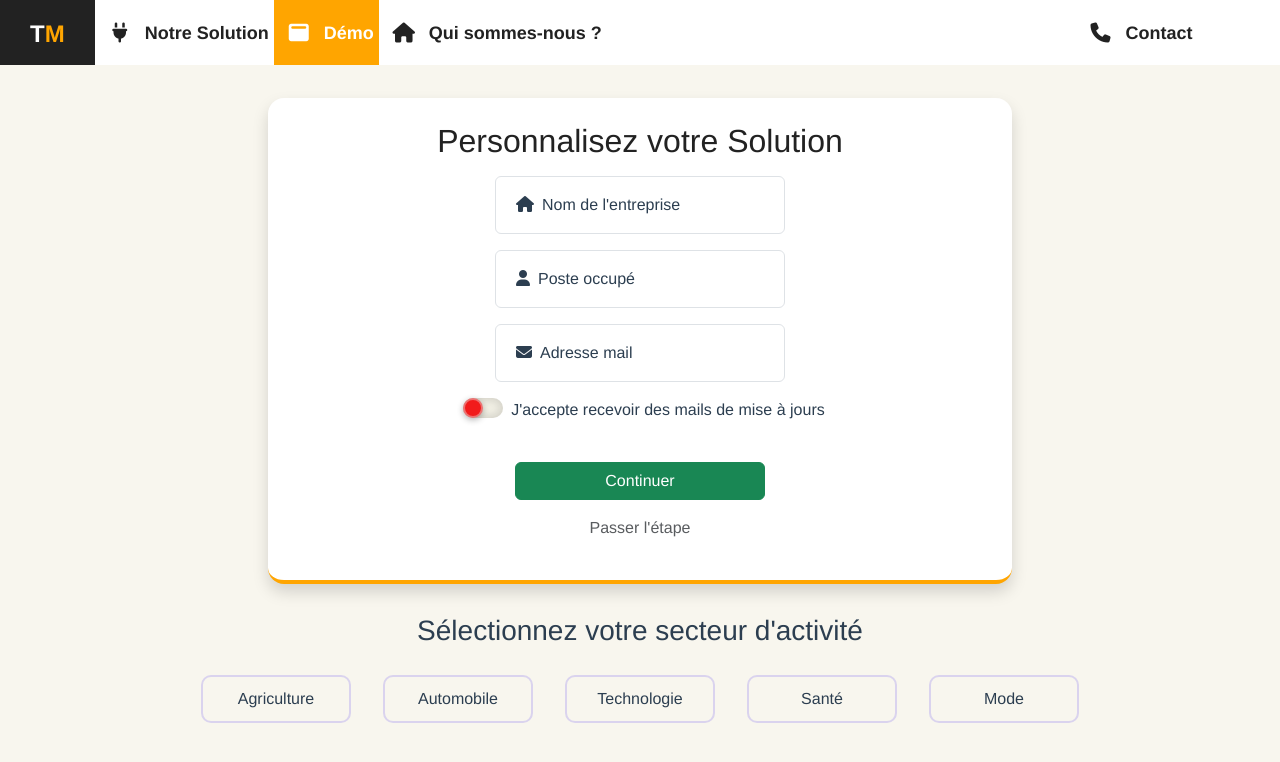
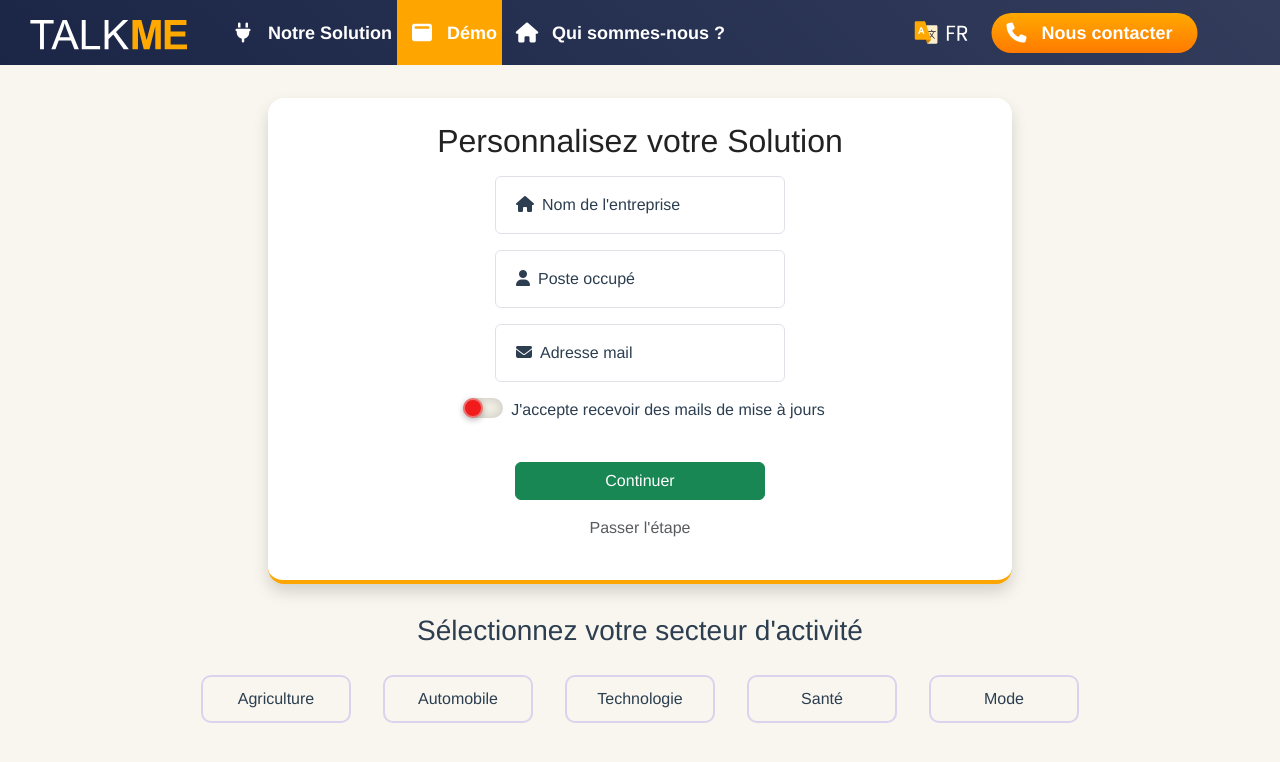
Before and after one commit to BangouraAlseny/WorkshopMDS2023, a Vue app: page / in a window 1280 px wide. Shown: the top 762 px of the page. Built offline with nearby package versions, Linux system fonts and the light colour scheme.

Commit message:
Modification | navbar + effet container

```diff
--- a/src/components/AdaptativeForm.vue
+++ b/src/components/AdaptativeForm.vue
@@ -2,6 +2,7 @@
     <div id="uform" style="min-height: 100vh;">
       <div class="mb-5"></div>
       <form class="d-flex flex-column justify-content-center align-items-center">
+        <transition name="slide-fade" mode="out-in">
           <div v-if="currentContainer === 1" key="container1" class="container d-flex justify-content-center align-items-center flex-column">
               <div class="col-8 p-4 shadow rounded-4" style="background: #fff; border-bottom: solid orange 4px;">
                 <h2 class="mb-3" style="color: #222">Personnalisez <span class="title_underline">votre Solution</span></h2>
@@ -45,17 +46,18 @@
 
                         <div v-for="(question, index) in getQuestions(selectedSectors)" :key="index" v-show="currentQuestion === index">
                             <p>{{ question.label }}</p>
-                          <!-- Reste de la logique pour les questions -->
                         </div>
                     </div>
                 </div>
             </div>
-
-          <div v-if="currentContainer === 2" key="container2" class="container bg-warning">
+          </transition>
+          <transition name="slide-fade" mode="out-in">
+            <div v-if="currentContainer === 2" key="container2" class="w-100 position-absolute top-50 start-50 translate-middle">
                 <p>LOADEEEEEEEEEER</p>
                 <p>*bruit de féraille*</p>
                 <p>*marteau qui tappe*</p>
             </div>
+          </transition>
       </form>
     </div>
   </template>
@@ -150,11 +152,18 @@
 }
 
 /* transitions */
-/* fade */
-.fade-enter-active, .fade-leave-active {
-  transition: opacity 0.5s;
+/* slide-fade */
+.slide-fade-enter-active {
+  transition: all 3.0s ease-out;
 }
-.fade-enter, .fade-leave-to {
+
+.slide-fade-leave-active {
+  transition: all .5s cubic-bezier(1, 0.5, 0.8, 1);
+}
+
+.slide-fade-enter-from,
+.slide-fade-leave-to {
+  transform: translateY(1000px);
   opacity: 0;
 }
 
@@ -193,19 +202,19 @@
   }
   div.card-checkbox:hover{
     background: #71757a17;
-    outline: solid #4A586F 2px;
+    outline: solid orange 2px;
     outline-offset: -1px;
     transition: all .2s ease-out;
   }
   input.card-checkbox:checked + div.card-checkbox:hover{
-    outline: solid #4A586F 2px;
+    outline: solid orange 2px;
     outline-offset: 2px;
   }
 
   input.card-checkbox:checked + div.card-checkbox{
     border-radius: 10px;
     color: white;
-    background: #4A586F;
+    background: orange;
     transition: all .2s ease-out;
   }
   input.card-checkbox:checked + div.card-checkbox::after{
--- a/src/components/NavBar.vue
+++ b/src/components/NavBar.vue
@@ -3,12 +3,19 @@
         <div id="wrapper">
 
             <aside id="sidebar-wrapper">
-              <div class="sidebar-brand" style="background: #222;">
-                  <h2><span style="color:#fff">T</span><span style="color:orange">M</span></h2>
+              <div class="sidebar-brand">
+                  <svg xmlns="http://www.w3.org/2000/svg" width="158" height="30" viewBox="0 0 158 30" fill="none">
+  <path d="M10.0396 29.3486V3.46338H0.370117V0H23.6328V3.46338H13.9233V29.3486H10.0396Z" fill="white"/>
+  <path d="M21.3706 29.3486L32.6416 0H36.8257L48.8374 29.3486H44.4131L40.9897 20.46H28.7178L25.4946 29.3486H21.3706ZM29.8389 17.2969H39.7886L36.7256 9.16895C35.7913 6.69987 35.0973 4.67122 34.6436 3.08301C34.2699 4.96484 33.7427 6.83333 33.062 8.68848L29.8389 17.2969Z" fill="white"/>
+  <path d="M51.7803 29.3486V0H55.6641V25.8853H70.1182V29.3486H51.7803Z" fill="white"/>
+  <path d="M74.6025 29.3486V0H78.4863V14.5542L93.0605 0H98.3257L86.0137 11.8916L98.8662 29.3486H93.7412L83.291 14.4941L78.4863 19.1787V29.3486H74.6025Z" fill="white"/>
+  <path d="M102.461 29.3486V0H111.329L116.655 20.0195L121.92 0H130.808V29.3486H125.303V6.24609L119.477 29.3486H113.772L107.966 6.24609V29.3486H102.461Z" fill="#FFA900"/>
+  <path d="M134.694 29.3486V0H156.455V4.96484H140.62V11.4712H155.354V16.416H140.62V24.4038H157.016V29.3486H134.694Z" fill="#FFA900"/>
+</svg>
               </div>
               <ul class="sidebar-nav">
                 <li>
-                  <a href="#" title="Modules"><i class="fa fa-plug"></i>Notre Solution</a>
+                  <a href="#" title="Modules" style=""><i class="fa fa-plug"></i>Notre Solution</a>
                 </li>
                 <li class="active">
                   <a href="#" title="Demo"><i class="fa fa-window-maximize"></i>Démo</a>
@@ -17,15 +24,45 @@
                 <a href="#" title="Accueil"><i class="fa fa-home"></i>Qui sommes-nous ?</a>
                 </li>
               </ul>
-              <div class="position-absolute top-50 translate-middle" style="right: 0; position: block;
-    width: -moz-max-content;
-    width: max-content;
-    margin: 0 10px;
-    text-align: center;
-    padding: 0 20px;">
+              <div class="position-absolute top-50 translate-middle" style="
+                right: 0;
+                position: block;
+                width: -moz-max-content;
+                width: max-content;
+                margin: 0 10px;
+                text-align: center;
+                padding: 0 20px;
+              ">
                 <ul class="sidebar-nav justify-content-end">
-                  <li>
-                    <a href="#" title="Contact"><i class="fa fa-phone"></i>Contact</a>
+                  <div class="d-flex justify-content-center align-items-center mx-4">
+                    <svg class="mx-2" xmlns="http://www.w3.org/2000/svg" width="24" height="24" viewBox="0 0 24 24" fill="none">
+                      <g clip-path="url(#clip0_47_1294)">
+                        <path d="M21.682 4.13794H11.8917L10.8727 8.07997L10.5068 10.6707L12.4678 16.1399L12.7827 22.7766H21.682C22.505 22.7766 23.1725 22.1091 23.1725 21.2862V5.6284C23.1725 4.80541 22.505 4.13794 21.682 4.13794Z" fill="#FFEECC"/>
+                        <path d="M16.6867 18.8276L12.7827 22.9835L11.3999 18.8276L11.9641 17.3124L16.6867 18.8276Z" fill="#CB8702"/>
+                        <path d="M21.2518 11.051V10.1064H17.6626V8.78412H16.7181V10.1064H13.4834V11.051H18.7284C18.4367 11.6652 17.9309 12.6448 17.2359 13.6776C16.5963 12.8788 16.1921 12.3229 16.1873 12.3163L15.9099 11.9341L15.1454 12.4888L15.4227 12.871C15.4443 12.9008 15.915 13.5482 16.66 14.4686C16.1521 15.0909 15.2204 16.1027 14.7295 16.5936L15.3973 17.2614C15.8211 16.8377 16.6996 15.894 17.2722 15.21C18.0171 16.0949 18.7442 16.8933 19.438 17.5872L19.7719 17.9212L20.4399 17.2534L20.106 16.9194C19.3891 16.2026 18.6342 15.3687 17.859 14.4393C18.8607 12.9991 19.51 11.6353 19.7689 11.051H21.2518Z" fill="#4E4E4E"/>
+                        <path d="M15.8101 16.181L16.6867 18.8276H11.3998H1.49046C0.66684 18.8276 0 18.1601 0 17.3371V1.67936C0 0.856378 0.66684 0.188904 1.49046 0.188904H10.5157L11.8916 4.34482L13.9557 10.5787L15.8101 16.181Z" fill="#FFA900"/>
+                        <path d="M9.98637 12.6271H8.5632L7.99747 11.1554H5.40747L4.87268 12.6271H3.48486L6.00856 6.14774H7.39195L9.98637 12.6271ZM7.57759 10.0637L6.68479 7.6593L5.80967 10.0637H7.57759Z" fill="white"/>
+                      </g>
+                      <defs>
+                        <clipPath id="clip0_47_1294">
+                          <rect width="23.1724" height="23.1724" fill="white"/>
+                        </clipPath>
+                      </defs>
+                    </svg>
+                    <svg xmlns="http://www.w3.org/2000/svg" width="21" height="16" viewBox="0 0 21 16" fill="none">
+                      <path d="M8.62918 0.793091V2.37465H2.23167V7.39716H7.42569V8.97871H2.23167V15.6896H0.310303V0.793091H8.62918Z" fill="white"/>
+                      <path d="M18.6985 15.6896L15.1936 9.59851H12.8711V15.6896H10.9497V0.793091H15.7004C16.8124 0.793091 17.7484 0.985442 18.5085 1.37015C19.2827 1.75485 19.8598 2.27491 20.2399 2.93033C20.6199 3.58575 20.8099 4.33378 20.8099 5.17443C20.8099 6.2003 20.5143 7.10507 19.9231 7.88872C19.346 8.67238 18.4733 9.19244 17.305 9.44891L21 15.6896H18.6985ZM12.8711 8.03833H15.7004C16.742 8.03833 17.5232 7.78186 18.044 7.26892C18.5648 6.74174 18.8252 6.04357 18.8252 5.17443C18.8252 4.29104 18.5648 3.60712 18.044 3.12268C17.5373 2.63824 16.7561 2.39602 15.7004 2.39602H12.8711V8.03833Z" fill="white"/>
+                    </svg>
+                  </div>
+                  <li style="
+                  border-radius: 69px;
+                  background: var(--gradiant-orange, linear-gradient(0deg, #FF7A00 0%, #FFA900 100%));
+                  height: 40px;
+                  display: flex;
+                  justify-content: center;
+                  align-items: center;
+                  ">
+                    <a href="#" title="Contact" style="margin: 0 20px 0 0;"><i class="fa fa-phone"></i>Nous contacter</a>
                   </li>
                 </ul>
               </div>
@@ -90,7 +127,7 @@ a:focus {
   margin-left: -250px;
   overflow-y: auto;
   overflow-x: hidden;
-  background: #fff;
+  background: linear-gradient(222deg, #333C5B 0%, #1B2647 100%);
   transition: all 0.5s ease;
 }
 
@@ -129,7 +166,7 @@ a:focus {
   height: 65px;
   padding: 2px 5px 2px 0;
   text-decoration: none;
-  color: #222;
+  color: white;
   font-weight: 600;
   font-size: 18px;
 }
```
Lines whose indentation alone changed are shown as unchanged.
